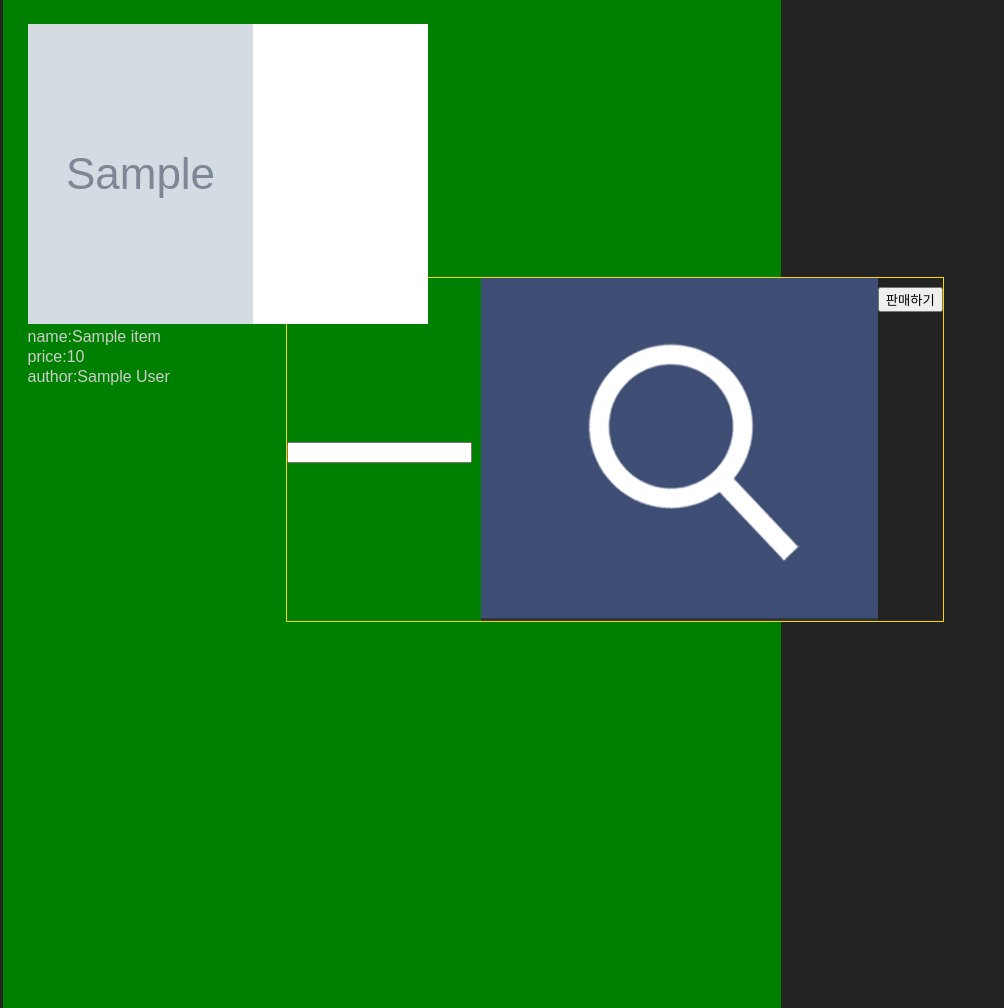
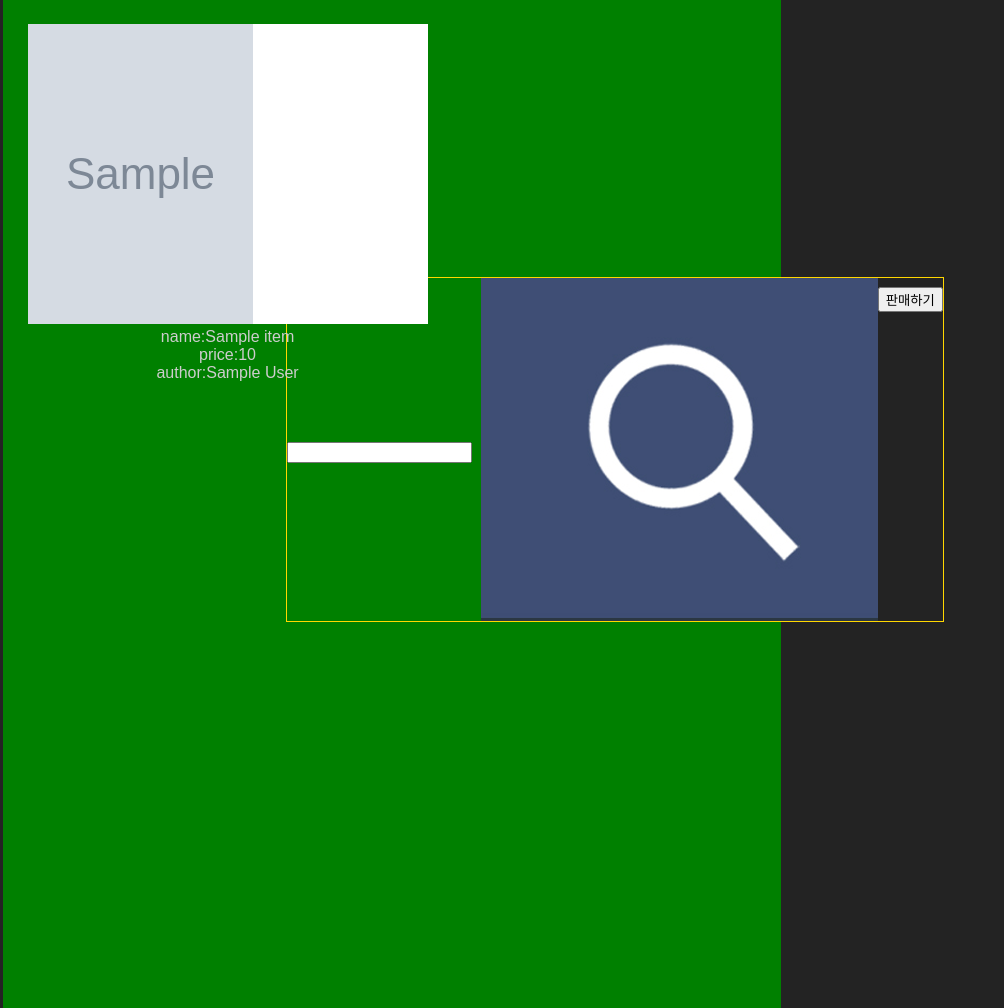
Before and after one commit to CLUG-kr/VidulgiStore_SERVER, a Flask app: template templates/main.html in a window 1280 px wide. Shown: the part 356-1364 px from the top of the page, without its empty margins (0-1004 px from the left). Run offline with Flask 2, Linux system fonts and the light colour scheme; the template is opened without the code that fills it: most values are stand-ins (such as "Sample title", 1, 10 or a date in 2020); grey boxes marked "Sample" are stand-in pictures.

Commit message:
Update Item View

```diff
--- a/static/css/main.css
+++ b/static/css/main.css
@@ -126,7 +126,4 @@ body
       height: 100px;
       top: 220px;
       background-color: rgba(0 , 0, 0, 0.7);
-
     }
-    .d_item_info div{
-    }
--- a/templates/main.html
+++ b/templates/main.html
@@ -42,11 +42,13 @@
       {% for item in items %}
       <div class="d_item" style="background-color: #ffffff;  width: 400px; height: 300px; margin: 20px; float: left;">
         <img style="position: relative; width: 225px;height: 300px;" src="{{item.picture }}">
-        <div style="" class="d_item_info">
-          <div style="height: 20px;">name:{{item.name}}</div>
-          <div style="height: 20px;">price:{{ item.price}}</div>
-          <div style="height: 20px;">author:{{item.author}}</div>
-        </div>
+        <center>
+          <div class="d_item_info">
+            <div>name:{{item.name}}</div>
+            <div>price:{{ item.price}}</div>
+            <div>author:{{item.author}}</div>
+          </div>
+        </center>
       </div>
     {% endfor %}
   </div>
```
